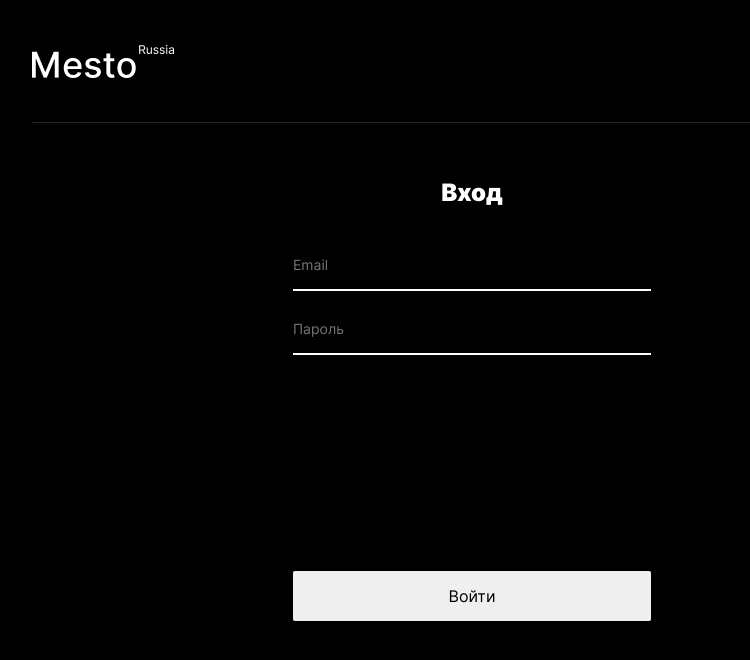
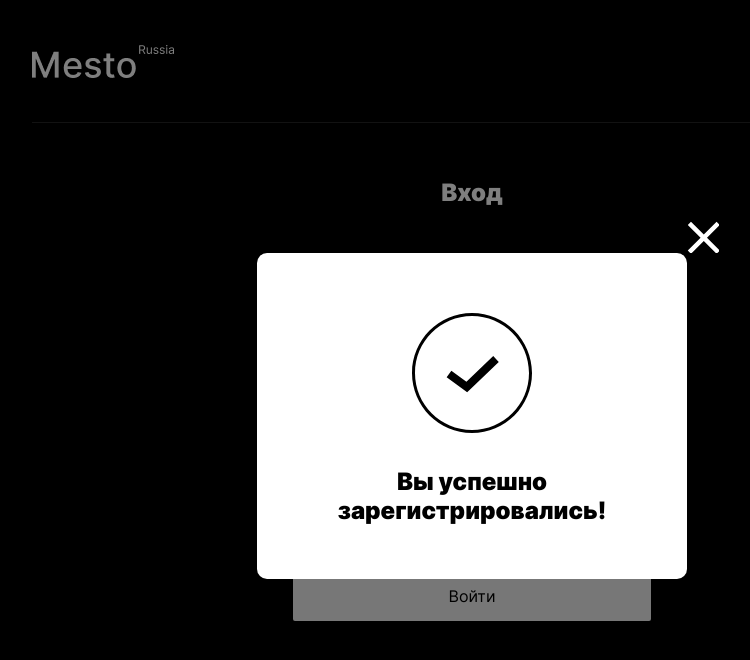
Before and after one commit to catintoner/react-mesto-auth, a React (Create React App) app: page /sign-in in a window 1280 px wide. Shown: the top 660 px of the page, without its empty margins (168-918 px from the left). Built offline with nearby package versions, Linux system fonts and the light colour scheme; no server answers.

Commit message:
feature: add popups registr

```diff
--- a/src/blocks/popup/__container/popup__container.css
+++ b/src/blocks/popup/__container/popup__container.css
@@ -4,6 +4,7 @@
   background-color: white;
   display: flex;
   flex-direction: column;
+  align-items: center;
   grid-area: 2/2/2/3;
   border-radius: 10px;
   z-index: 3;
--- /dev/null
+++ b/src/blocks/popup/__title/_type/popup__title_type_registration.css
@@ -0,0 +1,3 @@
+.popup__title_type_registration {
+  text-align: center;
+}
--- a/src/components/App.js
+++ b/src/components/App.js
@@ -13,6 +13,7 @@ import AddPlacePopup from "./AddPlacePopup";
 
 import Login from "./Login";
 import Register from "./Register";
+import InfoTooltip from "./InfoTooltip";
 
 import { CurrentUserContext } from "../contexts/CurrentUserContext";
 import { CurrentCardContext } from "../contexts/CurrentCardContext";
@@ -24,6 +25,7 @@ function App() {
   const [isEditProfilePopupOpen, setIsEditProfilePopupOpen] = React.useState(false);
   const [isAddPlacePopupOpen, setIsAddPlacePopupOpen] = React.useState(false);
   const [isEditAvatarPopupOpen, setIsEditAvatarPopupOpen] = React.useState(false);
+  const [isRegistrationPopupOpen, setIsRegistrationPopupOpen] = React.useState(true);
 
   const [selectedCard, setSelectedCard] = React.useState(null);
 
@@ -57,10 +59,15 @@ function App() {
     setIsEditProfilePopupOpen(true);
   }
 
+  function autoNotifiedRegistration() {
+    setIsRegistrationPopupOpen(true);
+  }
+
   function closeAllPopups() {
     setIsEditProfilePopupOpen(false);
     setIsAddPlacePopupOpen(false);
     setIsEditAvatarPopupOpen(false);
+    setIsRegistrationPopupOpen(false);
     setSelectedCard(null);
   }
 
@@ -190,7 +197,10 @@ function App() {
                 </Route>
               </Switch>
 
-
+              <InfoTooltip
+                isOpen={isRegistrationPopupOpen}
+                onClose={closeAllPopups}
+                name="registration" />
 
               <ImagePopup
                 card={selectedCard}
--- /dev/null
+++ b/src/components/InfoTooltip.js
@@ -0,0 +1,49 @@
+import React from "react";
+
+import Accept from "../images/Accept.svg";
+import NotAccept from "../images/Not_accept.svg";
+
+function InfoTooltip(props) {
+
+  React.useEffect(() => {
+    if (props.isOpen) {
+      function closeOnEsc(evt) {
+        if (evt.key === "Escape") {
+          props.onClose();
+        }
+      }
+
+      document.addEventListener('keydown', closeOnEsc);
+
+      return () => {
+        document.removeEventListener('keydown', closeOnEsc);
+      }
+    }
+  }, [props.isOpen]);
+
+  return (
+    <section
+      className={`popup popup_type_${props.name} ${props.isOpen ? ("popup_opened") : ""}`}
+    >
+      <button
+        className="popup__exit"
+        type="button"
+        onClick={props.onClose}>
+      </button>
+      <div
+        className="popup__container">
+        <img
+          className="popup__registration-img"
+          src={Accept}
+          alt="Регистрация"
+        />
+        <h3
+          className="popup__title popup__title_type_registration">
+            Вы успешно зарегистрировались!
+          </h3>
+      </div>
+    </section>
+  )
+}
+
+export default InfoTooltip;
--- a/src/index.css
+++ b/src/index.css
@@ -33,12 +33,14 @@
 @import url('../src/blocks/popup/_type/popup_type_picture.css');
 @import url('../src/blocks/popup/_type/popup_type_delete-card.css');
 @import url('../src/blocks/popup/_type/popup_type_edit-avatar.css');
+@import url('../src/blocks/popup/_type/popup_type_registration.css');
 @import url('../src/blocks/popup/_opened/popup_opened.css');
 @import url('../src/blocks/popup/__exit/popup__exit.css');
 @import url('../src/blocks/popup/__exit/_type/popup__exit_type_picture.css');
 @import url('../src/blocks/popup/__container/popup__container.css');
 @import url('../src/blocks/popup/__title/popup__title.css');
 @import url('../src/blocks/popup/__title/_type/popup__title_type_delete.css');
+@import url('../src/blocks/popup/__title/_type/popup__title_type_registration.css');
 @import url('../src/blocks/popup/__input/popup__input.css');
 @import url('../src/blocks/popup/__input/_type/popup__input_type_error.css');
 @import url('../src/blocks/popup/__submit-btn/popup__submit-btn.css');
@@ -126,3 +128,10 @@
     width: 260px;
   }
 }
+
+
+.popup__registration-img {
+  width: 120px;
+  height: 120px;
+  padding: 60px 0 0;
+}
```
Also changed, not shown: src/blocks/popup/_type/popup_type_registration.css (added), src/images/Accept.svg (added), src/images/Not_accept.svg (added).
